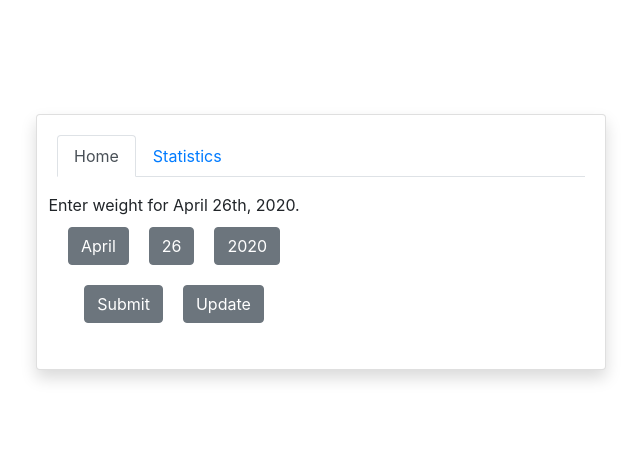
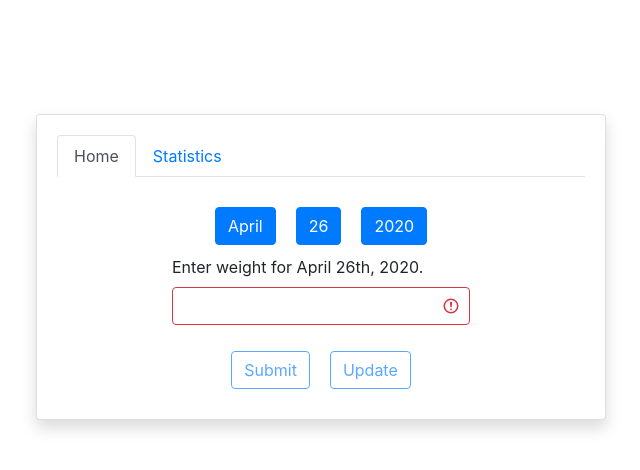
Before and after one commit to werdrew/weight-a-minute, a React (Create React App) app in the folder frontend/: page / in a window 1280 px wide. Shown: the top 470 px of the page, without its empty margins (319-959 px from the left). Built offline with nearby package versions, Linux system fonts and the light colour scheme.

Commit message:
Add form group for entering a weight to main tab, include validation on form and the buttons

```diff
--- a/frontend/src/components/CardWithTabs/CardWithTabs.js
+++ b/frontend/src/components/CardWithTabs/CardWithTabs.js
@@ -28,8 +28,8 @@ const CardWithTabs = (props) => {
 
     panes.push(
       <TabPane tabId={index}>
-        <Row>
-          <CardText className="p-3">
+        <Row className="justify-content-center">
+          <CardText>
             {tab.body}
           </CardText>
         </Row>
--- a/frontend/src/components/Date/Dropdown.js
+++ b/frontend/src/components/Date/Dropdown.js
@@ -19,7 +19,7 @@ const CustomDropdown = props => {
 
   return (
     <Dropdown isOpen={dropdownOpen} toggle={toggle}>
-      <DropdownToggle>
+      <DropdownToggle color="primary">
         {value}
       </DropdownToggle>
       <DropdownMenu>
--- a/frontend/src/components/Main.js
+++ b/frontend/src/components/Main.js
@@ -1,8 +1,15 @@
 import React, { useState } from 'react';
-import { Button, Row } from 'reactstrap';
+import {
+  Button, Col, Form,
+  FormGroup, Input, Label, Row
+} from 'reactstrap';
 import CardWithTabs from './CardWithTabs/CardWithTabs';
 import DateSelector from './Date/DateSelector';
 import dateUtil from './Date/dateUtil';
+
+const constructDate = ({ day, month, year }) => new Date(`${month} ${day}, ${year}`);
+
+const isValidWeight = weight => /^\d+(\.\d+)?$/.test(weight);
 
 const Main = (props) => {
   const { date } = props;
@@ -11,29 +18,50 @@ const Main = (props) => {
   const [month, setMonth] = useState(dateUtil.getMonth(date));
   const [year, setYear] = useState(dateUtil.getYear(date));
 
+  const [weight, setWeight] = useState();
+
+  const formText = `Enter weight for ${ dateUtil.formatAsString(constructDate({ day, month, year })) }.`;
+
+  const homeForm =
+    <Form>
+      <FormGroup>
+        <Label for="weight">{formText}</Label>
+        <Input
+          id="weight"
+          placeholder={weight}
+          onChange={e => setWeight(e.target.value)}
+          valid={isValidWeight(weight)}
+          invalid={!isValidWeight(weight)}/>
+      </FormGroup>
+    </Form>
+
   const tabs = [
     {
       title: 'Home',
-      body: <React.Fragment>
-        <Row className='justify-content-center'>
-          Enter weight for { dateUtil.formatAsString(new Date(`${month} ${day}, ${year}`)) }.
-        </Row>
+      body: <Col>
         <DateSelector
           date={date}
           onChangeDay={setDay}
           onChangeMonth={setMonth}
           onChangeYear={setYear}/>
+        {homeForm}
         <Row className='btn-row justify-content-center'>
-          <Button>Submit</Button>
-          <Button>Update</Button>
+          <Button
+            outline
+            color="primary"
+            disabled={!isValidWeight(weight)}>Submit</Button>
+          <Button
+            outline
+            color="primary"
+            disabled={!isValidWeight(weight)}>Update</Button>
         </Row>
-      </React.Fragment>
+      </Col>
     },
     {
       title: 'Statistics',
-      body: <React.Fragment>
+      body: <Col>
         Statistics placeholder.
-      </React.Fragment>
+      </Col>
     }
   ]
 
--- a/frontend/src/index.css
+++ b/frontend/src/index.css
@@ -26,3 +26,7 @@ code {
 .btn {
   margin: 10px;
 }
+
+.card-text {
+  padding-top: 20px;
+}
```
Also changed, not shown: frontend/src/service/WeightService.js (added, +27 -0 lines).
